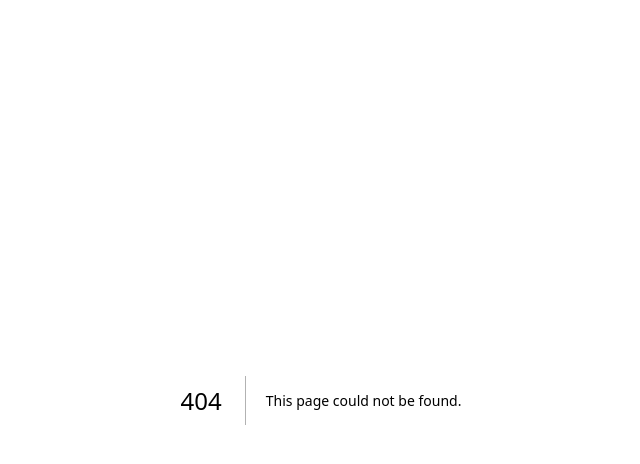
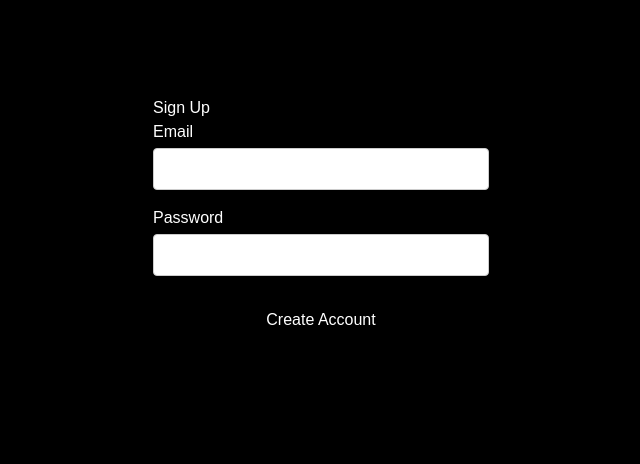
Before and after one commit to kierawilson25/habit-tracker, a Next.js app in the folder Front-end/: page /sign-up in a window 1280 px wide. Before the commit this address had no page. Shown: the top 464 px of the page, without its empty margins (319-959 px from the left). Built offline with nearby package versions, Linux system fonts and the light colour scheme.

Commit message:
feat:add sign up page (#20)

```diff
--- /dev/null
+++ b/Front-end/src/app/sign-up/page.tsx
@@ -0,0 +1,71 @@
+// import { signup } from "./actions";
+
+export default function SignUpPage() {
+  const activeButtonClass =
+    "bg-green-600 text-white rounded px-4 py-2 hover:bg-green-700 transition-colors duration-200";
+
+  return (
+    <div
+      style={{
+        backgroundColor: "black",
+        minHeight: "100vh",
+        paddingTop: "4rem",
+        color: "white",
+      }}
+    >
+      <div style={{ maxWidth: "400px", margin: "auto", padding: "2rem" }}>
+        <h1 className="text-4xl md:text-6xl font-bold text-green-600 text-center mb-8 pb-4">
+          Sign Up
+        </h1>
+
+        <form>
+          {/* Email */}
+          <div style={{ marginBottom: "1rem" }}>
+            <label htmlFor="email">Email</label>
+            <input
+              type="email"
+              name="email"
+              required
+              style={{
+                width: "100%",
+                padding: "0.5rem",
+                borderRadius: "4px",
+                border: "1px solid #ccc",
+                marginTop: "0.25rem",
+              }}
+            />
+          </div>
+
+          {/* Password */}
+          <div style={{ marginBottom: "1rem" }}>
+            <label htmlFor="password">Password</label>
+            <input
+              type="password"
+              name="password"
+              required
+              style={{
+                width: "100%",
+                padding: "0.5rem",
+                borderRadius: "4px",
+                border: "1px solid #ccc",
+                marginTop: "0.25rem",
+              }}
+            />
+          </div>
+
+          {/* Submit */}
+          <div style={{ marginTop: "1.5rem" }}>
+            <button
+              type="submit"
+              className={activeButtonClass}
+              style={{ width: "100%", padding: "0.5rem" }}
+            //   formAction={signup}
+            >
+              Create Account
+            </button>
+          </div>
+        </form>
+      </div>
+    </div>
+  );
+}
```
